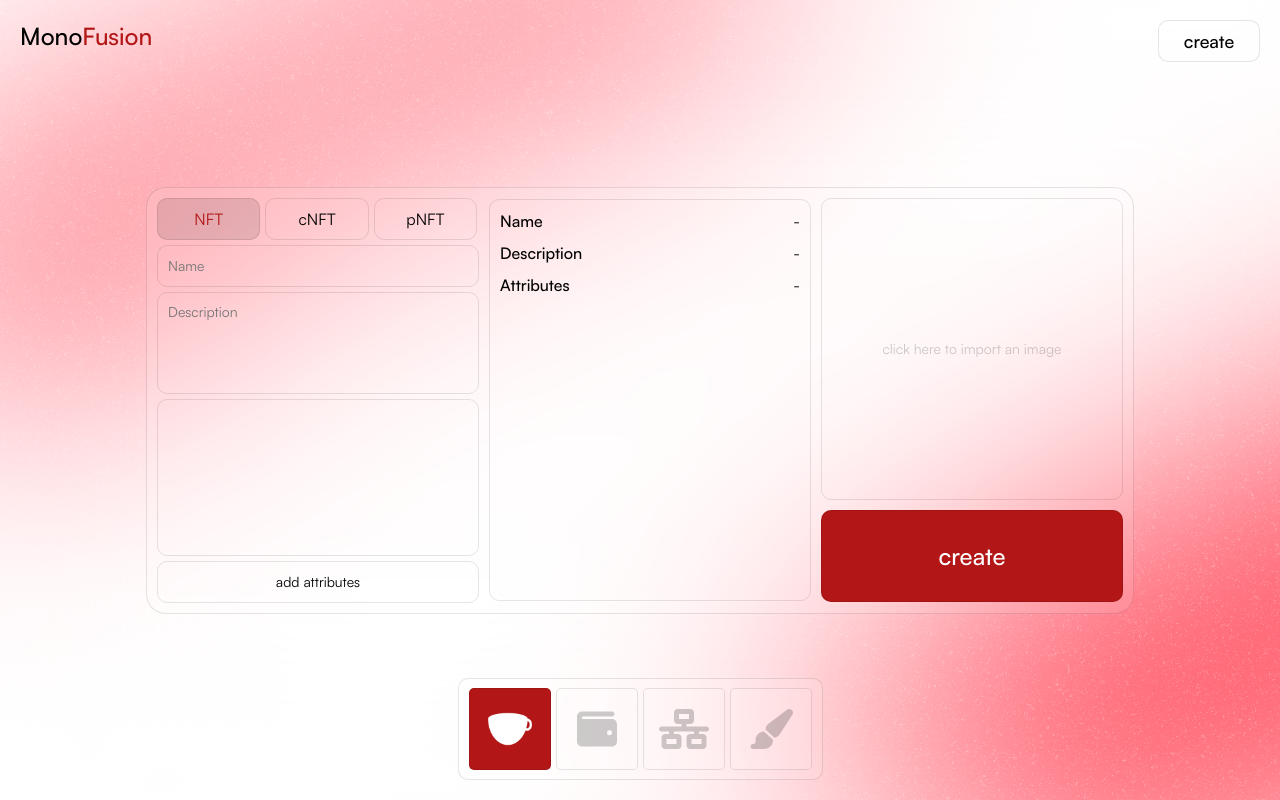
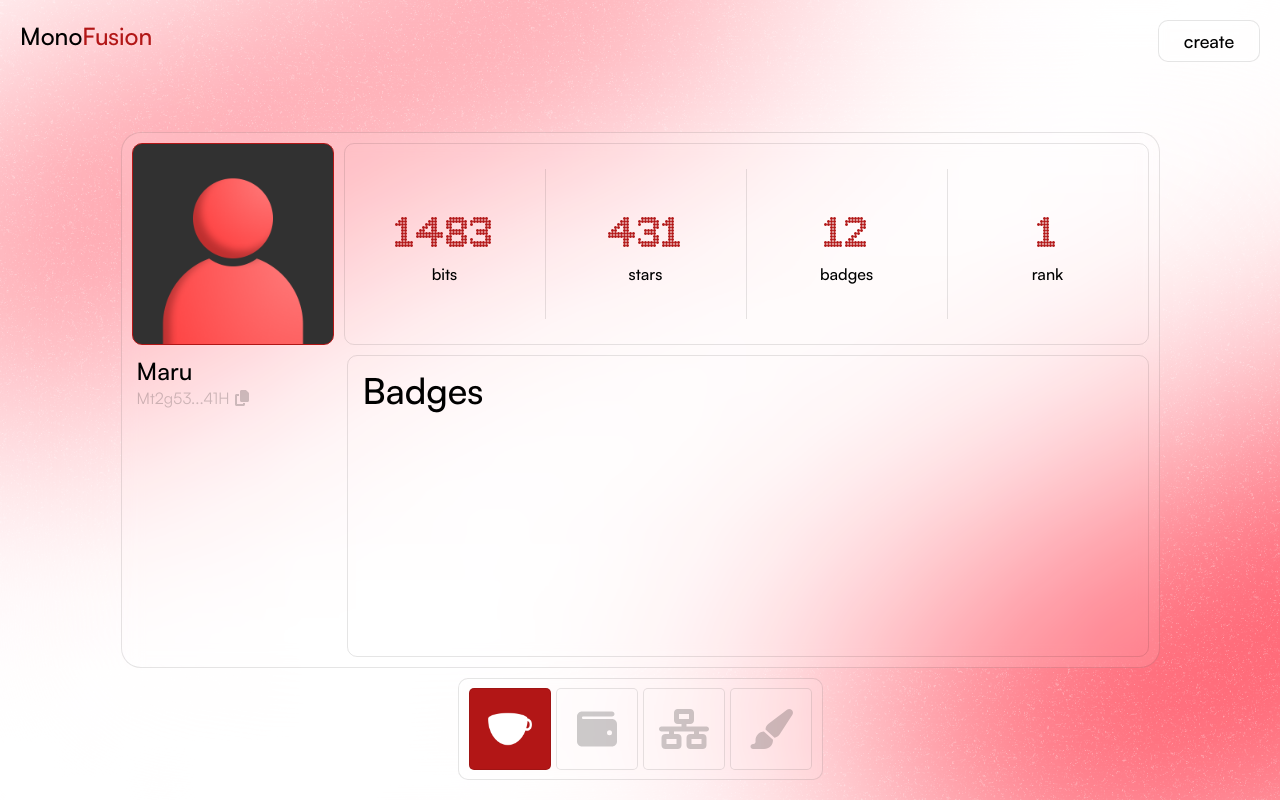
Before and after one commit to emptea-xyz/monofusion, a Next.js app: page / in a window 1280 px wide. Built offline with nearby package versions, Linux system fonts and the light colour scheme.

Commit message:
Update UI and add new font

```diff
--- a/src/app/page.js
+++ b/src/app/page.js
@@ -3,6 +3,7 @@ import Backdrop from "@/components/backdrop/Backdrop";
 import Navbar from "@/components/navbar/Navbar";
 import Create from "@/components/panel-create/Panel";
 import Leaderboad from "@/components/panel-leaderboard/Panel";
+import Profile from "@/components/panel-profile/Panel";
 import { useState } from "react";
 
 import { AnimatePresence, motion } from "framer-motion";
@@ -48,7 +49,7 @@ export default function Home() {
                 <motion.div
                   className="option"
                   onClick={() => {
-                    setPanel(1);
+                    setPanel(0);
                   }}
                 >
                   profile
@@ -62,24 +63,25 @@ export default function Home() {
                   leaderboard
                 </motion.div>
                 <motion.div className="line"></motion.div>
+                <motion.div className="option">airdrop</motion.div>
+                <motion.div className="option">maintain</motion.div>
                 <motion.div
                   className="option"
                   onClick={() => {
-                    setPanel(0);
+                    setPanel(2);
                   }}
                 >
-                  create
+                  create single
                 </motion.div>
-                <motion.div className="option">airdrop</motion.div>
-                <motion.div className="option">maintain</motion.div>
-                <motion.div className="option">create single</motion.div>
                 <motion.div className="option">create collection</motion.div>
               </motion.div>
             </motion.div>
           )}
         </AnimatePresence>
-        {panel == 0 && <Create setModal={setModal} />}
+        {panel == 0 && <Profile setModal={setModal} />}
         {panel == 1 && <Leaderboad setModal={setModal} />}
+
+        {panel == 2 && <Create setModal={setModal} />}
       </motion.div>
       <Backdrop modal={modal} setModal={setModal} resetModal={resetModal} />
       <Navbar setModal={setModal} />
--- /dev/null
+++ b/src/components/panel-profile/Panel.js
@@ -0,0 +1,72 @@
+"use client";
+import React, { useState } from "react";
+import { AnimatePresence, motion } from "framer-motion";
+import "./panel.css";
+import { FontAwesomeIcon } from "@fortawesome/react-fontawesome";
+import {
+  faCopy,
+  faMedal,
+  faMicrochip,
+  faStar,
+} from "@fortawesome/free-solid-svg-icons";
+export default function Panel({ setModal }) {
+  const [users, setUsers] = useState([
+    { username: "maru", wallet: "Fevc...de32", bits: 1213, stars: 54 },
+  ]);
+
+  return (
+    <>
+      <AnimatePresence>
+        <motion.div
+          className="panel profile"
+          initial={{ opacity: 0 }}
+          animate={{ opacity: 1 }}
+          exit={{ opacity: 0 }}
+          transition={{ duration: 0.1 }}
+        >
+          <div className="row">
+            <div className="core">
+              <div className="picture"></div>
+            </div>
+            <div className="stats">
+              <div className="bits">
+                <div className="amount">1483</div>
+                <div className="name">bits</div>
+              </div>
+              <div className="line"></div>
+
+              <div className="stars">
+                <div className="amount">431</div>
+                <div className="name">stars</div>
+              </div>
+              <div className="line"></div>
+              <div className="badges">
+                <div className="amount">12</div>
+                <div className="name">badges</div>
+              </div>
+              <div className="line"></div>
+              <div className="rank">
+                <div className="amount">1</div>
+                <div className="name">rank</div>
+              </div>
+            </div>
+          </div>
+          <div className="row">
+            <div className="username">
+              <div className="nickname">Maru</div>
+              <div className="wallet">
+                <div>Mt2g53...41H</div>
+                <div>
+                  <FontAwesomeIcon icon={faCopy} />
+                </div>
+              </div>
+            </div>
+            <div className="pinwall">
+              <div className="title">Badges</div>
+            </div>
+          </div>
+        </motion.div>
+      </AnimatePresence>
+    </>
+  );
+}
--- /dev/null
+++ b/src/components/panel-profile/panel.css
@@ -0,0 +1,151 @@
+.main .panel.profile {
+  width: fit-content;
+  height: fit-content;
+
+  display: flex;
+  flex-direction: column;
+  align-items: flex-end;
+  justify-content: center;
+  gap: 10px;
+
+  padding: 10px;
+  background-color: var(--white-faded-1);
+  border: 1px solid var(--black-faded-1);
+  border-radius: 20px;
+
+  backdrop-filter: blur(10px);
+}
+
+.main .panel.profile .row {
+  display: flex;
+  align-items: flex-start;
+  justify-content: space-between;
+  gap: 10px;
+}
+
+.main .panel.profile .core {
+  display: flex;
+  flex-direction: column;
+  align-items: flex-start;
+  justify-content: center;
+  gap: 10px;
+}
+
+.main .panel.profile .core .picture {
+
+  height: 200px;
+  width: 200px;
+
+  background-image: url("../../media/profile.png");
+  background-size: contain;
+  border: 1px solid var(--pinot);
+  border-radius: 10px;
+}
+
+
+
+.main .panel.profile .stats {
+
+  display: flex;
+  align-items: center;
+  justify-content: center;
+
+  border: 1px solid var(--black-faded-1);
+  border-radius: 10px;
+}
+
+.main .panel.profile .stats .bits,
+.main .panel.profile .stats .stars,
+.main .panel.profile .stats .badges,
+.main .panel.profile .stats .rank {
+  width: 200px;
+  height: 200px;
+  display: flex;
+  flex-direction: column;
+  align-items: center;
+  justify-content: center;
+
+  gap: 5px;
+
+}
+
+
+.main .panel.profile .stats .amount {
+  font-family: "array-regular";
+  font-size: 48px;
+  color: var(--pinot);
+}
+
+.main .panel.profile .stats .name {
+  font-family: "satoshi-medium";
+}
+
+.main .panel.profile .stats .line {
+  width: 1px;
+  height: 150px;
+  background-color: var(--black-faded-1);
+}
+
+.main .panel.profile .badges {
+  display: flex;
+  align-items: flex-start;
+  justify-content: center;
+  gap: 10px;
+}
+
+
+
+.main .panel.profile .row .username {
+  width: 200px;
+  display: flex;
+  flex-direction: column;
+  align-items: flex-start;
+  justify-content: center;
+}
+
+.main .panel.profile .row .username .nickname {
+  font-family: "satoshi-medium";
+  font-size: 24px;
+}
+
+.main .panel.profile .row .username .wallet {
+  display: flex;
+  align-items: center;
+  justify-content: flex-start;
+  gap: 5px;
+  font-family: "satoshi-regular";
+  font-size: 16px;
+  color: var(--black-faded-2);
+
+  cursor: pointer;
+}
+
+.main .panel.profile .row .username .wallet:hover {
+  color: var(--black-faded-5);
+}
+
+.main .panel.profile .row .pinwall {
+  position: relative;
+
+  width: 800px;
+  height: 300px;
+
+  display: flex;
+  flex-direction: column;
+  align-items: center;
+  justify-content: center;
+  gap: 5px;
+
+  border: 1px solid var(--black-faded-1);
+  border-radius: 10px;
+
+}
+
+.main .panel.profile .row .pinwall .title {
+  position: absolute;
+  top: 10px;
+  left: 15px;
+
+  font-family: "satoshi-medium";
+  font-size: 36px;
+}
--- a/src/style/globals.css
+++ b/src/style/globals.css
@@ -13,10 +13,16 @@
   src: url(./fonts/Satoshi-Regular.otf);
 }
 
+@font-face {
+  font-family: array-regular;
+  src: url(./fonts/Array-Regular.otf);
+}
+
 :root {
   --black: #000000;
   --white-faded-2: rgba(255, 255, 255, 0.2);
   --white-faded-1: rgba(255, 255, 255, 0.1);
+  --black-faded-5: rgba(0, 0, 0, 0.5);
   --black-faded-2: rgba(0, 0, 0, 0.2);
   --black-faded-1: rgba(0, 0, 0, 0.1);
   --white: #ffffff;
```
Also changed, not shown: src/media/profile.png (added), src/style/fonts/Array-Regular.otf (added).
